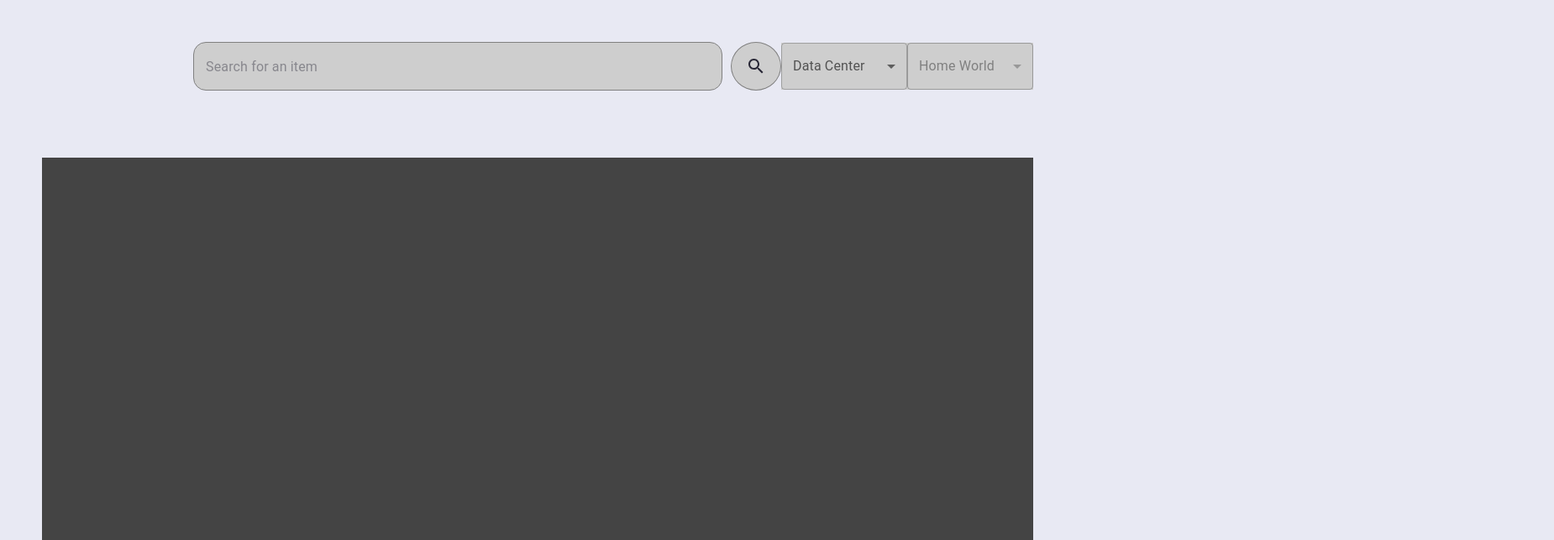
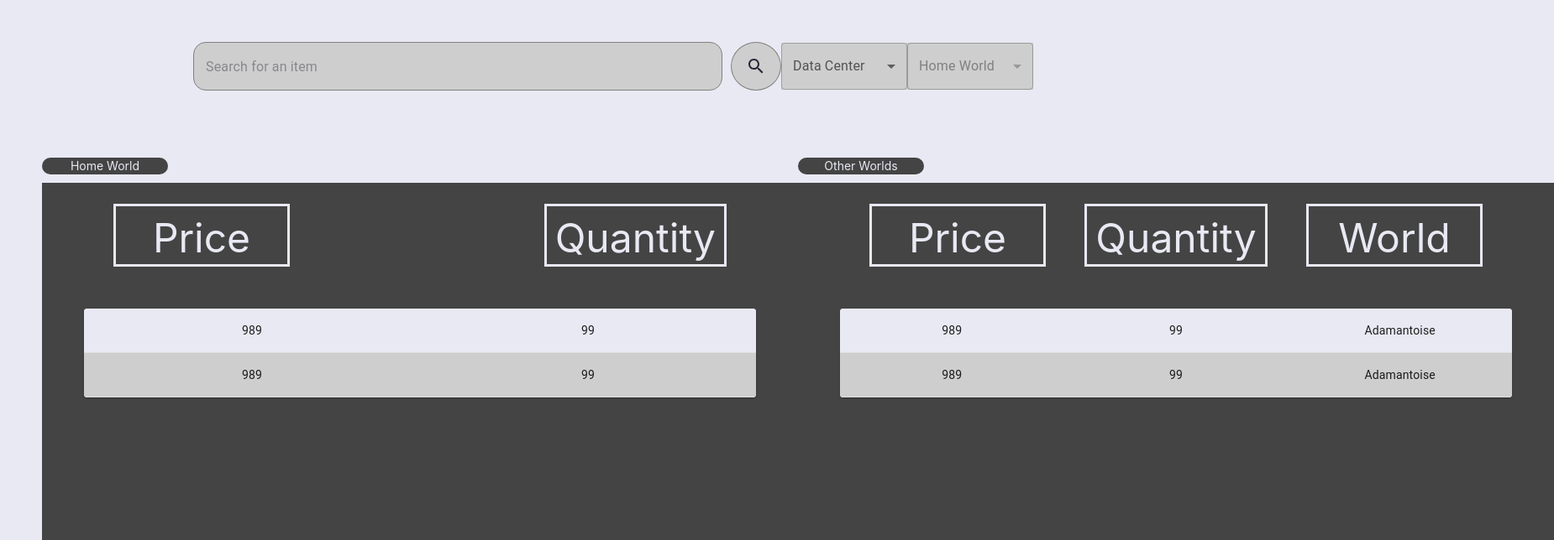
Before and after one commit to eazimmer/marketboard, a React (Create React App) app: page / in a window 1280 px wide. Shown: the top 644 px of the page at 84% size, 1850 px wide, since content can reach past the window. Built offline with nearby package versions, Linux system fonts and the light colour scheme.

Commit message:
Add card labels, add card placeholder data

```diff
--- a/src/App.css
+++ b/src/App.css
@@ -38,6 +38,18 @@
   }
 }
 
+.card-label {
+  background-color: rgba(68, 68, 68, 1);
+  border-radius: 15px;
+  color: rgba(232, 233, 243, 1);
+  font-size: 14px;
+  text-align: center;
+  line-height: 20px;
+  height: 20px;
+  margin-bottom: 10px;
+  width: 150px;
+}
+
 .dropdown-button {
   background-color: rgba(206, 206, 206, 1);
   width: 150px;
--- a/src/App.tsx
+++ b/src/App.tsx
@@ -157,8 +157,26 @@ function App() {
         </div>
       </div>
       <div className="flex justify-between">
-        <LargeCard></LargeCard>
-        <LargeCard></LargeCard>
+        <div className="card-container">
+          <div className="card-label">Home World</div>
+          <LargeCard
+            labels={["Price", "Quantity"]}
+            rows={[
+              { price: 989, quantity: 99 },
+              { price: 989, quantity: 99 },
+            ]}
+          ></LargeCard>
+        </div>
+        <div className="card-container">
+          <div className="card-label">Other Worlds</div>
+          <LargeCard
+            labels={["Price", "Quantity", "World"]}
+            rows={[
+              { price: 989, quantity: 99, world: "Adamantoise" },
+              { price: 989, quantity: 99, world: "Adamantoise" },
+            ]}
+          ></LargeCard>
+        </div>
       </div>
     </>
   );
--- a/src/components/LargeCard.css
+++ b/src/components/LargeCard.css
@@ -1,5 +1,29 @@
 #large-card-container {
   background-color: rgba(68, 68, 68, 1);
-  height: 750px;
+  height: 720px;
   width: 900px;
+  padding-right: 50px;
+  padding-left: 50px;
 }
+
+#large-card-label-container {
+  display: flex;
+  justify-content: space-between;
+  padding-right: 35px;
+  padding-left: 35px;
+  margin-bottom: 50px;
+  width: 100%;
+}
+
+.large-card-label {
+  border: 3px solid rgba(232, 233, 243, 1);
+  color: rgba(232, 233, 243, 1);
+  text-align: center;
+  line-height: 75px;
+  font-size: 48px;
+  height: 75px;
+  padding-right: 10px;
+  padding-left: 10px;
+  margin-top: 25px;
+  min-width: 210px;
+}
--- a/src/components/LargeCard.tsx
+++ b/src/components/LargeCard.tsx
@@ -3,9 +3,56 @@ import React from "react";
 
 // Local
 import "./LargeCard.css";
+import {
+  Table,
+  TableBody,
+  TableCell,
+  TableContainer,
+  TableRow,
+} from "@mui/material";
+import Paper from "@mui/material/Paper";
 
-function LargeCard() {
-  return <div id={"large-card-container"}></div>;
+export interface SaleRow {
+  price: number;
+  quantity: number;
+  world?: string;
+}
+
+function LargeCard({ labels, rows }: { labels: string[]; rows: SaleRow[] }) {
+  return (
+    <div id={"large-card-container"}>
+      <div id="large-card-label-container" className="flex">
+        {labels.map((label) => (
+          <div className="large-card-label">{label}</div>
+        ))}
+      </div>
+      <TableContainer id="large-card-data-table" component={Paper}>
+        <Table style={{ tableLayout: "fixed" }}>
+          <TableBody>
+            {rows.map((row, index) => (
+              <TableRow
+                sx={{
+                  "&:nth-of-type(odd)": {
+                    backgroundColor: "#E8E9F3",
+                  },
+                  "&:nth-of-type(even)": {
+                    backgroundColor: "#CECECE",
+                  },
+                }}
+                key={"home" + index}
+              >
+                <TableCell align="center">{row.price}</TableCell>
+                <TableCell align="center">{row.quantity}</TableCell>
+                {row.world ? (
+                  <TableCell align="center">{row.world}</TableCell>
+                ) : null}
+              </TableRow>
+            ))}
+          </TableBody>
+        </Table>
+      </TableContainer>
+    </div>
+  );
 }
 
 export default LargeCard;
```
